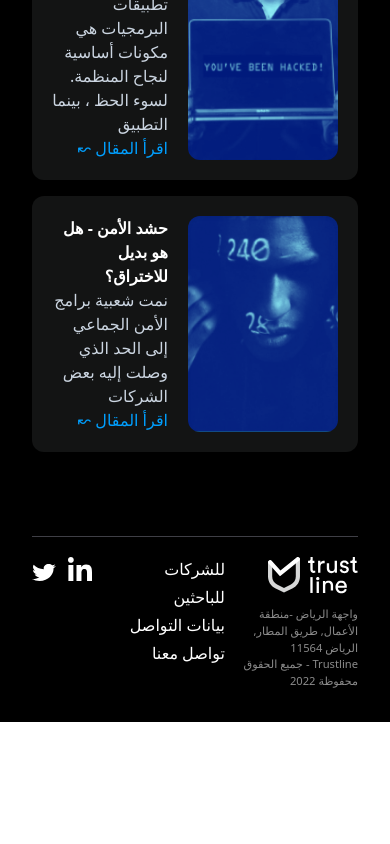
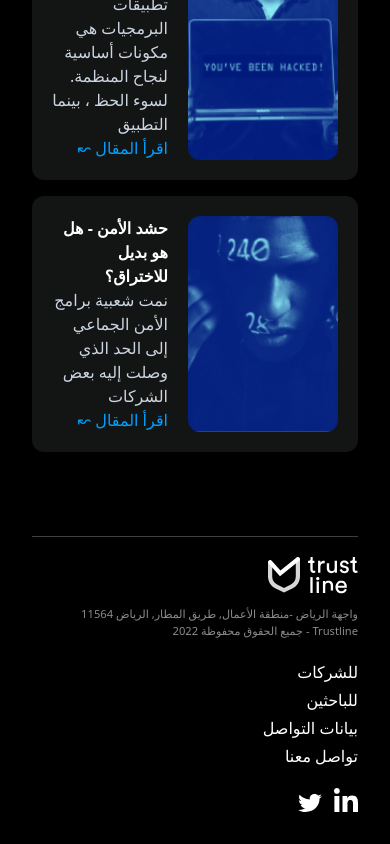
Before and after one commit to MohammadKhallaf/react-trustland, a React (Vite) app: page / in a window 390 px wide. Shown: the part 4388-5232 px from the top of the page. Before the commit the page ends 5110 px from the top, so only its background shows below. Built offline with nearby package versions, Linux system fonts and the light colour scheme.

Commit message:
update footer

```diff
--- a/src/layout/Footer.tsx
+++ b/src/layout/Footer.tsx
@@ -16,7 +16,7 @@ const Footer = (): JSX.Element => {
   return (
     <footer className="bg-black text-white">
       <div className=" container-spacing">
-        <div className="border-t border-zinc-700 pt-5 flex flex-row justify-between gap-1">
+        <div className="border-t border-zinc-700 pt-5 flex flex-col md:flex-row justify-between gap-5 md:gap-1">
           <div className="flex flex-col gap-3 flex-1 justify-between">
             <div className="w-[90px]">
               <img src={logoSVG} />
```
